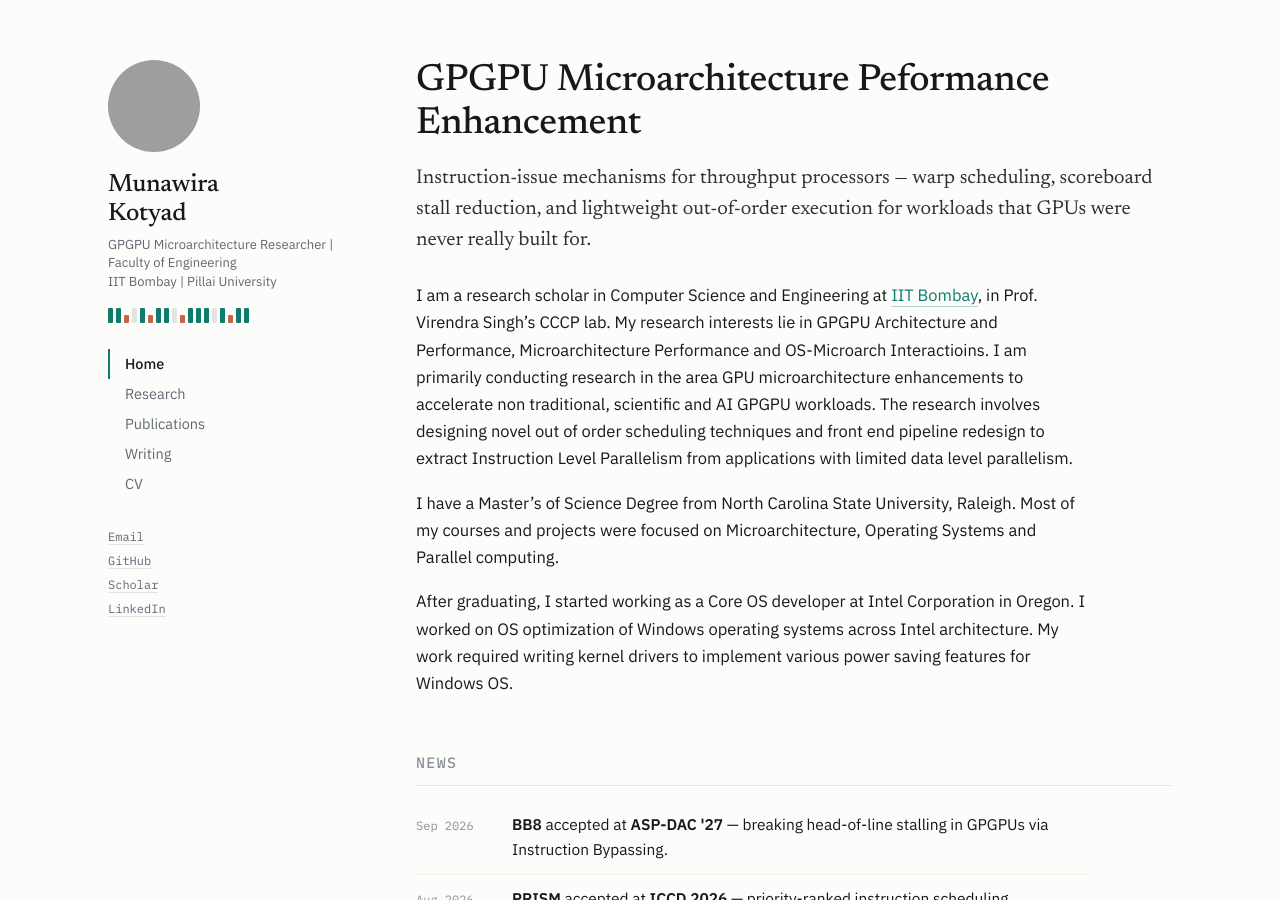
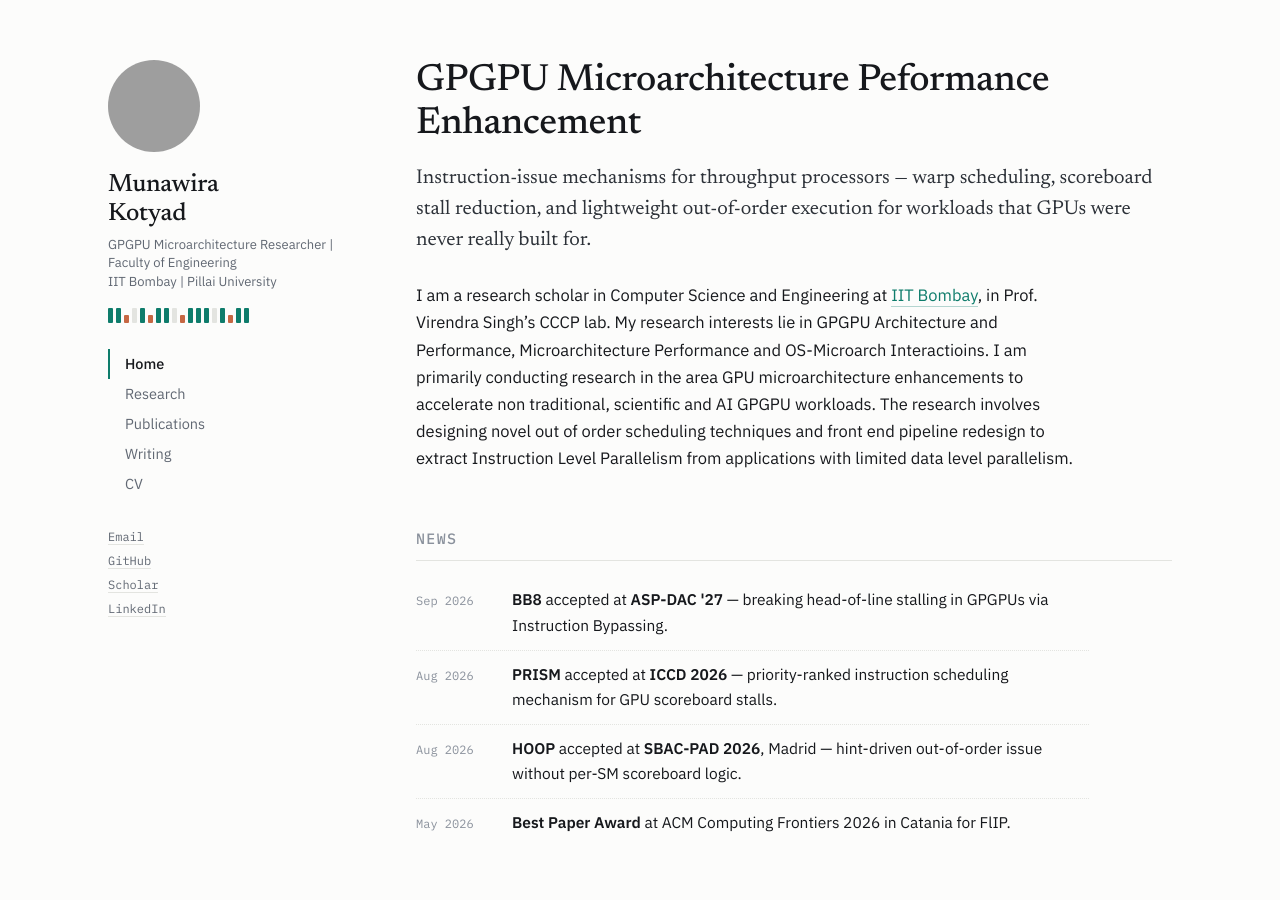
Before and after one commit to munawira/munawira.github.io, a Jekyll site: the page built from index.md, in a window 1280 px wide and 900 px high. Built offline with Jekyll 4.4.1, drawn with Linux system fonts in a browser that asks for light colours; grey boxes are pictures that could not be loaded.

Commit message:
Update index.md

```diff
--- a/index.md
+++ b/index.md
@@ -13,9 +13,6 @@
 [IIT Bombay](https://www.cse.iitb.ac.in/), in Prof. Virendra Singh's CCCP lab.
 My research interests lie in GPGPU Architecture and Performance, Microarchitecture Performance and OS-Microarch Interactioins. I am primarily conducting research in the area GPU microarchitecture enhancements to accelerate non traditional, scientific and AI GPGPU workloads. The research involves designing novel out of order scheduling techniques and front end pipeline redesign to extract Instruction Level Parallelism from applications with limited data level parallelism.
 
-I have a Master's of Science Degree from North Carolina State University, Raleigh. Most of my courses and projects were focused on Microarchitecture, Operating Systems and Parallel computing.
-
-After graduating, I started working as a Core OS developer at Intel Corporation in Oregon. I worked on OS optimization of Windows operating systems across Intel architecture. My work required writing kernel drivers to implement various power saving features for Windows OS.
 
 
 ## News
```
